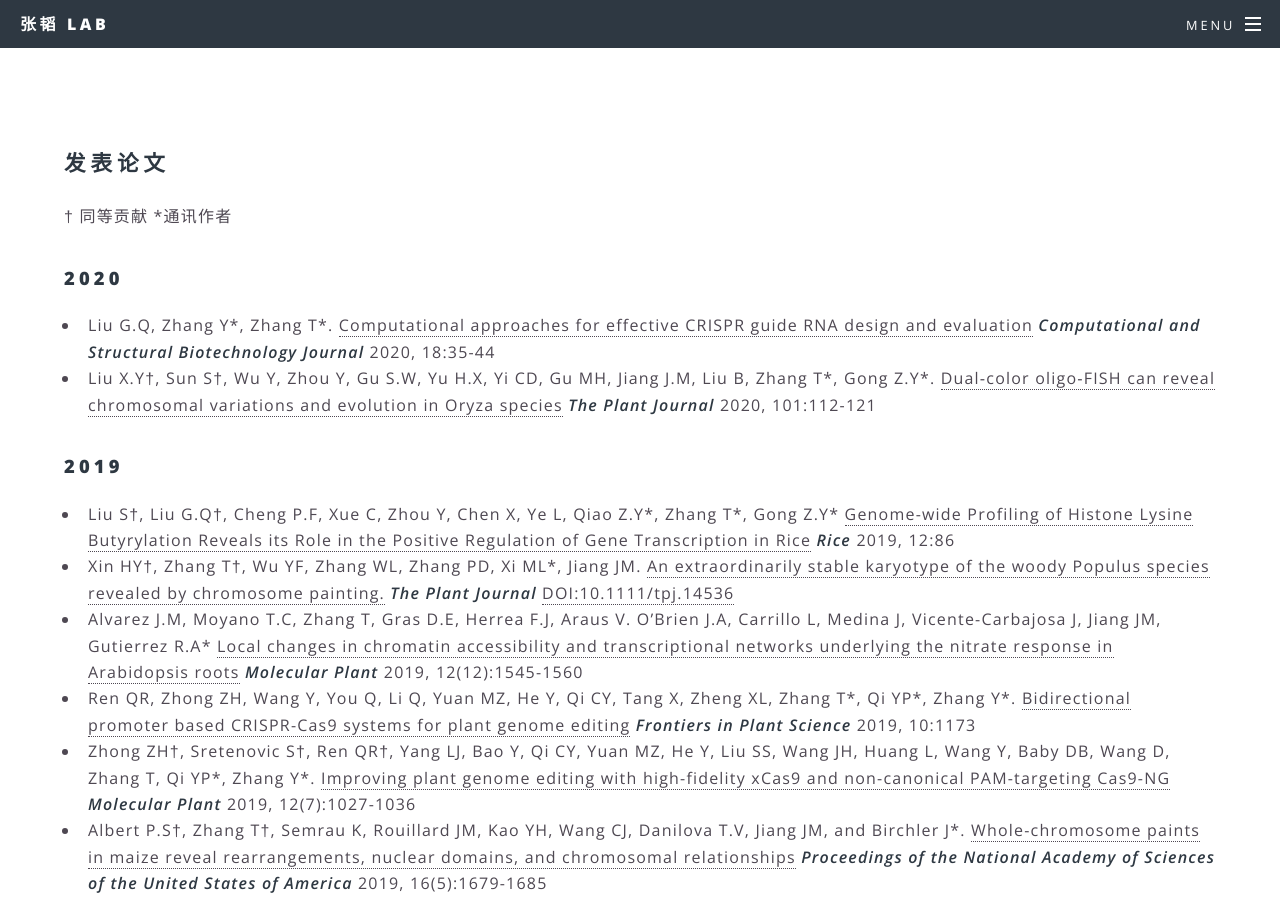
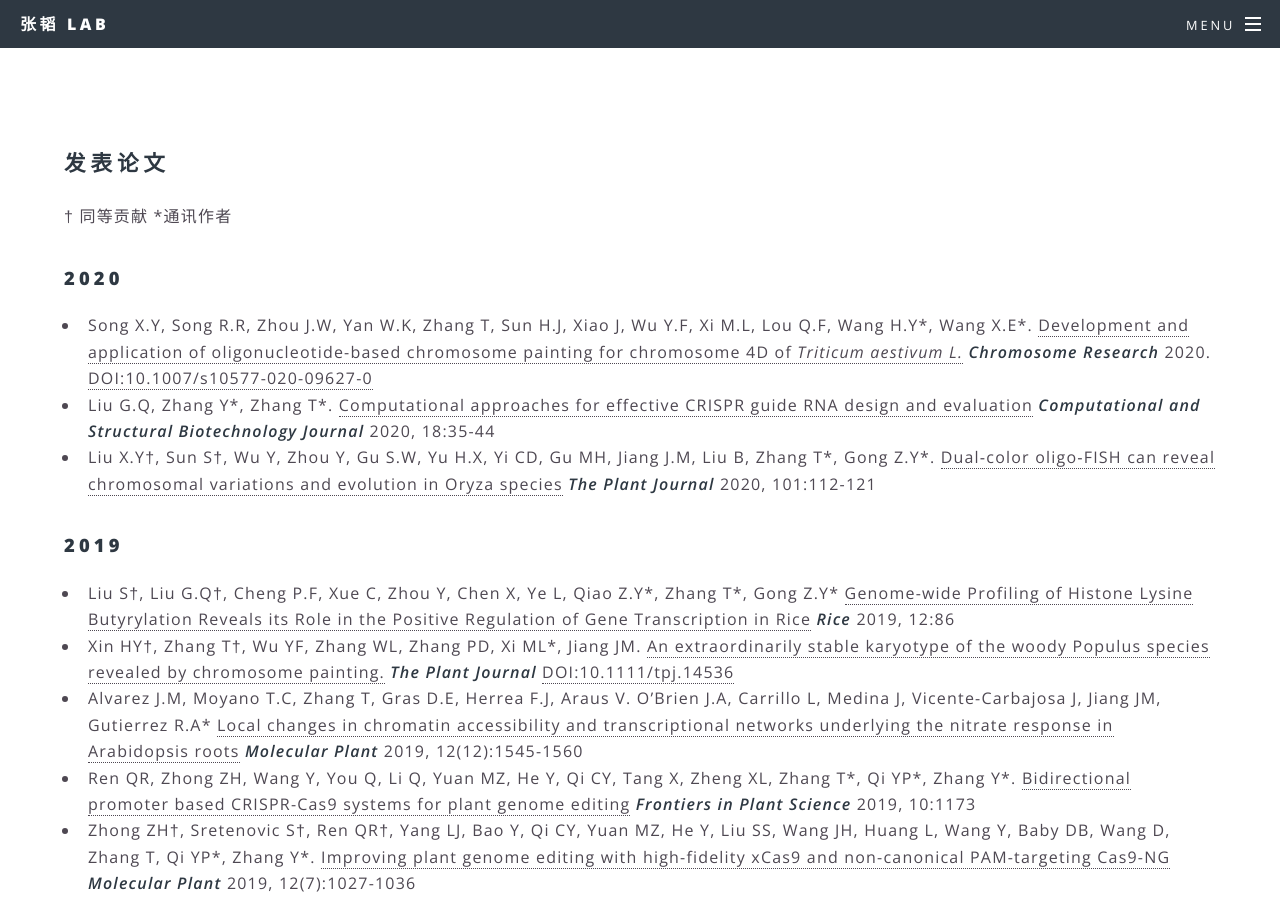
Before and after one commit to zhangtaolab/zhangtaolab.github.io, a Jekyll site: the page built from _pages/publication.md, in a window 1280 px wide and 900 px high. Built offline with Jekyll 4.4.1, drawn with Linux system fonts in a browser that asks for light colours.

Commit message:
add chr res

```diff
--- a/_pages/publication.md
+++ b/_pages/publication.md
@@ -6,6 +6,7 @@ title: 发表论文
 † 同等贡献 *通讯作者
 
 ### 2020
+- Song X.Y, Song R.R, Zhou J.W, Yan W.K, Zhang T, Sun H.J, Xiao J, Wu Y.F, Xi M.L, Lou Q.F, Wang H.Y\*, Wang X.E\*. [Development and application of oligonucleotide-based chromosome painting for chromosome 4D of _Triticum aestivum L._](https://link.springer.com/article/10.1007/s10577-020-09627-0) _**Chromosome Research**_ 2020. [DOI:10.1007/s10577-020-09627-0](https://doi.org/10.1007/s10577-020-09627-0)
 - Liu G.Q, Zhang Y\*, Zhang T\*. [Computational approaches for effective CRISPR guide RNA design and evaluation](https://www.sciencedirect.com/science/article/pii/S2001037019303551?via%3Dihub) _**Computational and Structural Biotechnology Journal**_ 2020, 18:35-44
 - Liu X.Y†, Sun S†, Wu Y, Zhou Y, Gu S.W, Yu H.X, Yi CD, Gu MH, Jiang J.M, Liu B, Zhang T\*, Gong Z.Y\*. [Dual‐color oligo‐FISH can reveal chromosomal variations and evolution in Oryza species](https://onlinelibrary.wiley.com/doi/abs/10.1111/tpj.14522) _**The Plant Journal**_ 2020, 101:112-121
 
```
